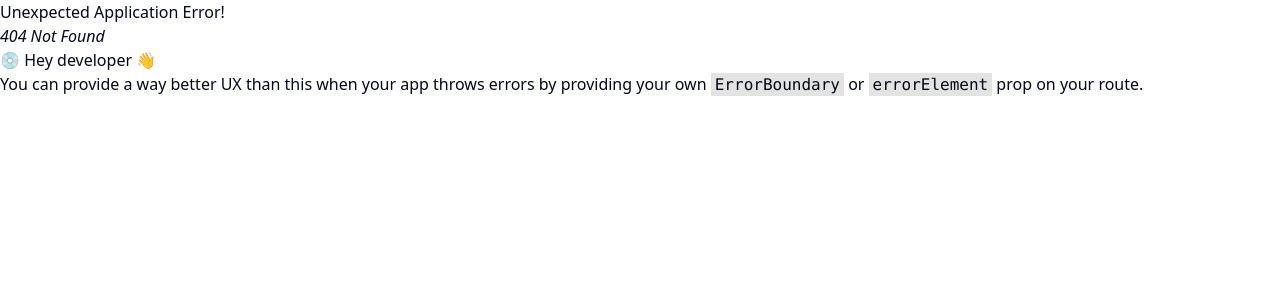
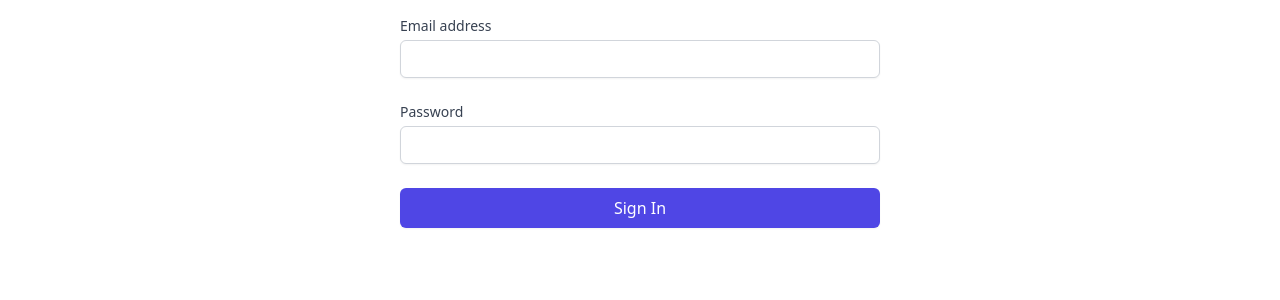
Before and after one commit to sonnyding1/CS35L-Egg, a React (Vite) app in the folder frontend/: page /login in a window 1280 px wide. Before the commit this address had no page. Shown: the top 300 px of the page. Built offline with nearby package versions, Linux system fonts and the light colour scheme.

Commit message:
Added template login page.

```diff
--- /dev/null
+++ b/frontend/src/components/loginform.jsx
@@ -0,0 +1,42 @@
+// Import necessary modules
+import React, { useState } from "react";
+
+// Define the LoginForm
+const LoginForm = () => {
+    // State for storing user inputs
+    const [email, setEmail] = useState("");
+    const [password, setPassword] = useState("");
+
+    // Function to handle form submission
+    const handleSubmit = (event) => {
+        event.preventDefault();
+        // Process login logic here. For example:
+        console.log("Logging in with:", email, password);
+        // You would typically call a backend API here for authentication
+    };
+
+    const handleEmail = (event) => {
+        setEmail(event.target.value)
+    }
+    const handlePassword = (event) => {
+        setPassword(event.target.value)
+    }
+
+    // Render the login form
+    return (
+        <form className="mx-auto p-4 max-w-lg" onSubmit={handleSubmit}>
+            <label className="block text-sm font-medium text-gray-700" htmlFor="email">Email address</label>
+            <input className="mt-1 block w-full px-3 py-2 border border-gray-300 rounded-md shadow-sm placeholder-gray-400 focus:outline-none focus:ring-indigo-500 focus:border-indigo-500 sm:text-sm" id="email" name="email" type="email" autoComplete="email" value={email} onChange={handleEmail} required />
+            <br />
+            <label className="block text-sm font-medium text-gray-700" htmlFor="password">Password</label>
+            <input className="mt-1 block w-full px-3 py-2 border border-gray-300 rounded-md shadow-sm placeholder-gray-400 focus:outline-none focus:ring-indigo-500 focus:border-indigo-500 sm:text-sm" id="password" name="password" type="password" autoComplete="current-password" value={password} onChange={handlePassword} required />
+
+            <button className="mt-6 w-full bg-indigo-600 hover:bg-indigo-700 text-white font-medium py-2 px-4 rounded-md shadow-sm focus:outline-none focus:ring-2 focus:ring-offset-2 focus:ring-indigo-500" type="submit">
+                Sign In
+            </button>
+        </form>
+    );
+};
+
+// Export the component
+export default LoginForm;
--- a/frontend/src/main.jsx
+++ b/frontend/src/main.jsx
@@ -5,6 +5,7 @@ import { createBrowserRouter, Router, RouterProvider } from "react-router-dom";
 import Home from "./pages/Home.jsx";
 import Community from "./pages/Community.jsx";
 import Edit from "./pages/Edit.jsx";
+import Login from "./pages/Login.jsx";
 
 const router = createBrowserRouter([
   {
@@ -19,6 +20,10 @@ const router = createBrowserRouter([
     path: "/edit",
     element: <Edit />,
   },
+  {
+    path: "/login",
+    element: <Login />,
+  }
 ]);
 
 ReactDOM.createRoot(document.getElementById("root")).render(
--- /dev/null
+++ b/frontend/src/pages/Login.jsx
@@ -0,0 +1,11 @@
+import LoginForm from "../components/loginform";
+
+function Login() {
+    return (
+        <>
+            <LoginForm />
+        </>
+    )
+}
+
+export default Login;
```
